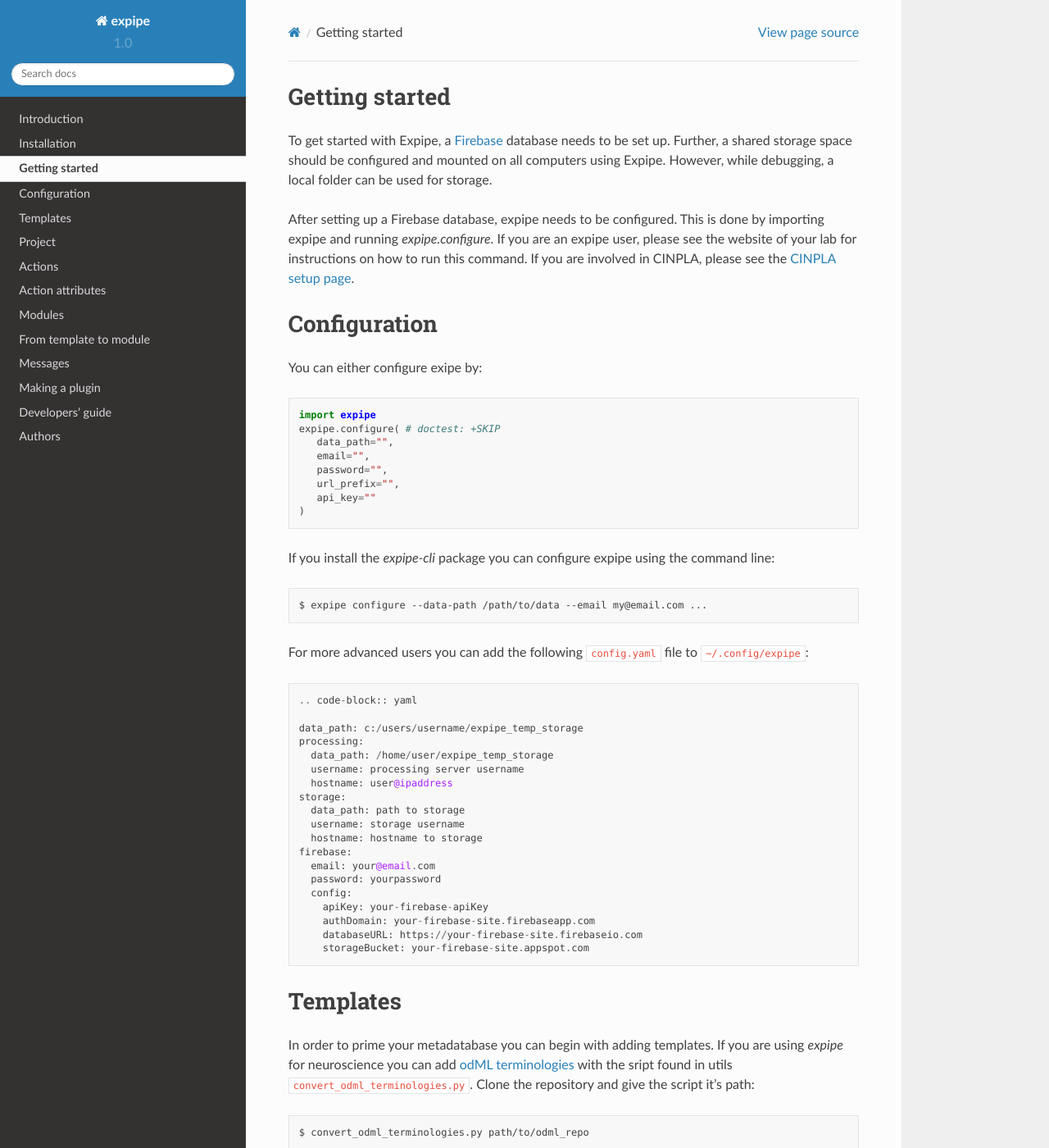
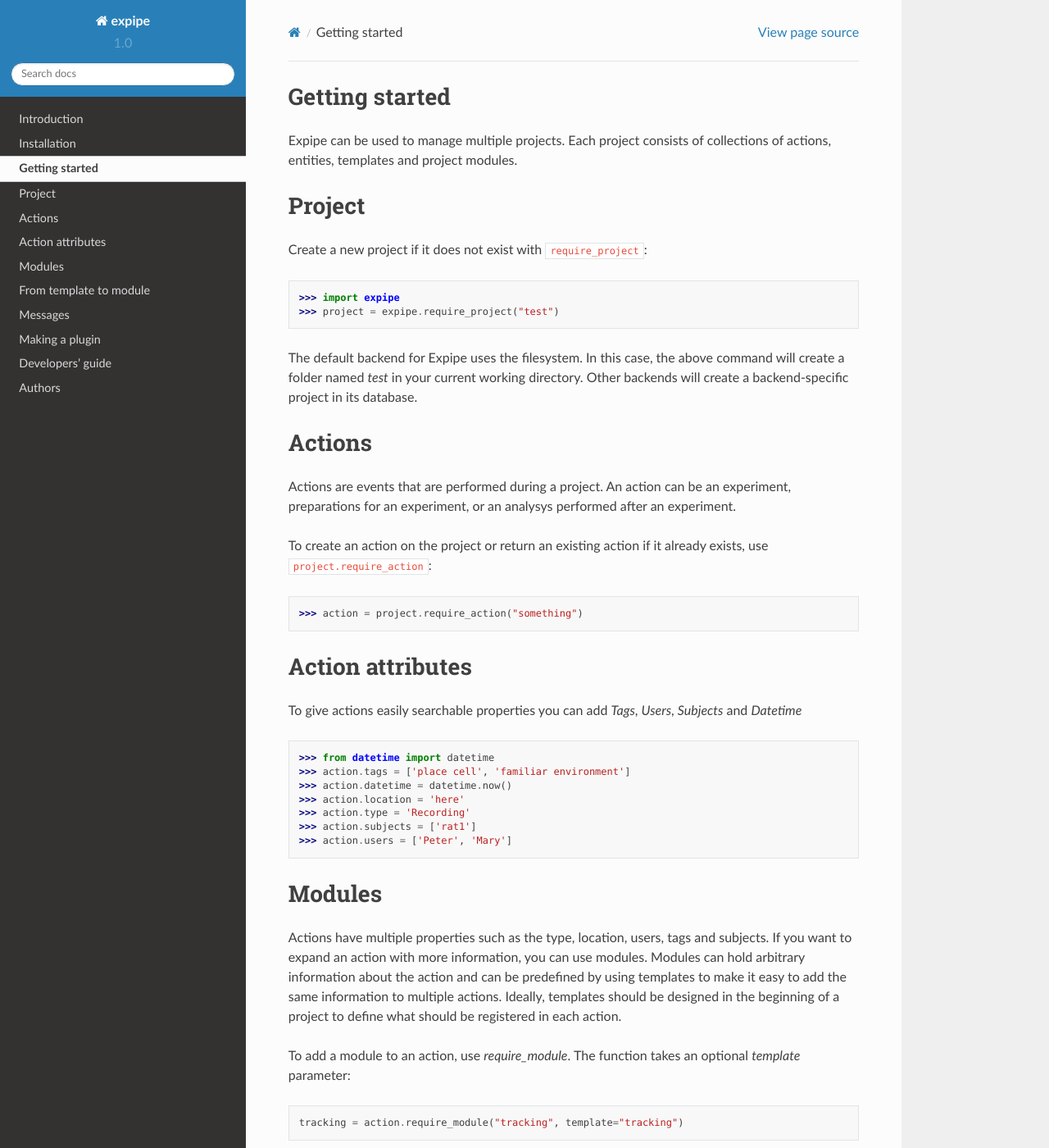
Before and after one commit to CINPLA/expipe, a Sphinx documentation site: the page built from docs/getting_started.rst, in a window 1280 px wide and 1400 px high. Shown: the whole window at 82% size. Built offline with Sphinx 7.4.7 and the Read the Docs theme 2.0.0, drawn with Linux system fonts in a browser that asks for light colours; some of the changed text lies outside the part shown.

Commit message:
Update documentation to focus on the filesystem backend

```diff
--- a/docs/getting_started.rst
+++ b/docs/getting_started.rst
@@ -1,87 +1,8 @@
 Getting started
 ---------------
 
-To get started with Expipe, a Firebase_ database needs to be set up.
-Further, a shared storage space should be configured and mounted on all
-computers using Expipe.
-However, while debugging, a local folder can be used for storage.
-
-.. _Firebase: https://firebase.google.com
-
-After setting up a Firebase database, expipe needs to be configured.
-This is done by importing expipe and running `expipe.configure`.
-If you are an expipe user, please see the website of your lab for instructions
-on how to run this command.
-If you are involved in CINPLA, please see the
-`CINPLA setup page <https://github.com/CINPLA/expipe-plugin-cinpla/wiki/Setup>`_.
-
-.. testsetup::
-
-    >>> import expipe
-    >>> expipe.ensure_testing()
-    >>> try:
-    ...     expipe.delete_project('test', remove_all_childs=True)
-    ... except NameError:
-    ...     pass
-    >>> try:
-    ...     expipe.delete_template('hardware_daq')
-    ... except NameError:
-    ...     pass
-
-Configuration
--------------
-
-You can either configure exipe by::
-
-    import expipe
-    expipe.configure( # doctest: +SKIP
-       data_path="",
-       email="",
-       password="",
-       url_prefix="",
-       api_key=""
-    )
-
-If you install the `expipe-cli` package you can configure expipe using the
-command line::
-
-    $ expipe configure --data-path /path/to/data --email my@email.com ...
-
-For more advanced users you can add the following ``config.yaml`` file to ``~/.config/expipe``::
-
-  .. code-block:: yaml
-
-  data_path: c:/users/username/expipe_temp_storage
-  processing:
-    data_path: /home/user/expipe_temp_storage
-    username: processing server username
-    hostname: user@ipaddress
-  storage:
-    data_path: path to storage
-    username: storage username
-    hostname: hostname to storage
-  firebase:
-    email: your@email.com
-    password: yourpassword
-    config:
-      apiKey: your-firebase-apiKey
-      authDomain: your-firebase-site.firebaseapp.com
-      databaseURL: https://your-firebase-site.firebaseio.com
-      storageBucket: your-firebase-site.appspot.com
-
-
-Templates
----------
-
-In order to prime your metadatabase you can begin with adding templates. If
-you are using `expipe` for neuroscience you can add
-`odML terminologies <https://github.com/G-Node/odml-terminologies>`_
-with the sript found in utils ``convert_odml_terminologies.py``. Clone the
-repository and give the script it's path::
-
-  $ convert_odml_terminologies.py path/to/odml_repo
-
-To view the templates we encourage you to use the ``expipe-browser``.
+Expipe can be used to manage multiple projects.
+Each project consists of collections of actions, entities, templates and project modules.
 
 Project
 --------
@@ -93,13 +14,19 @@ Create a new project if it does not exist with ``require_project``:
     >>> import expipe
     >>> project = expipe.require_project("test")
 
-A project can contain a number of actions and modules.
+The default backend for Expipe uses the filesystem.
+In this case, the above command will create a folder named `test` in your current
+working directory.
+Other backends will create a backend-specific project in its database.
+
+
 
 Actions
 -------
 
 Actions are events that are performed during a project.
-An action can be an experiment or any preparation for an experiment.
+An action can be an experiment, preparations for an experiment, or an analysys performed after
+an experiment.
 
 To create an action on the project or return an existing action if it already
 exists, use ``project.require_action``:
@@ -123,6 +50,7 @@ To give actions easily searchable properties you can add `Tags`, `Users`,
     >>> action.type = 'Recording'
     >>> action.subjects = ['rat1']
     >>> action.users = ['Peter', 'Mary']
+
 
 Modules
 -------
```
